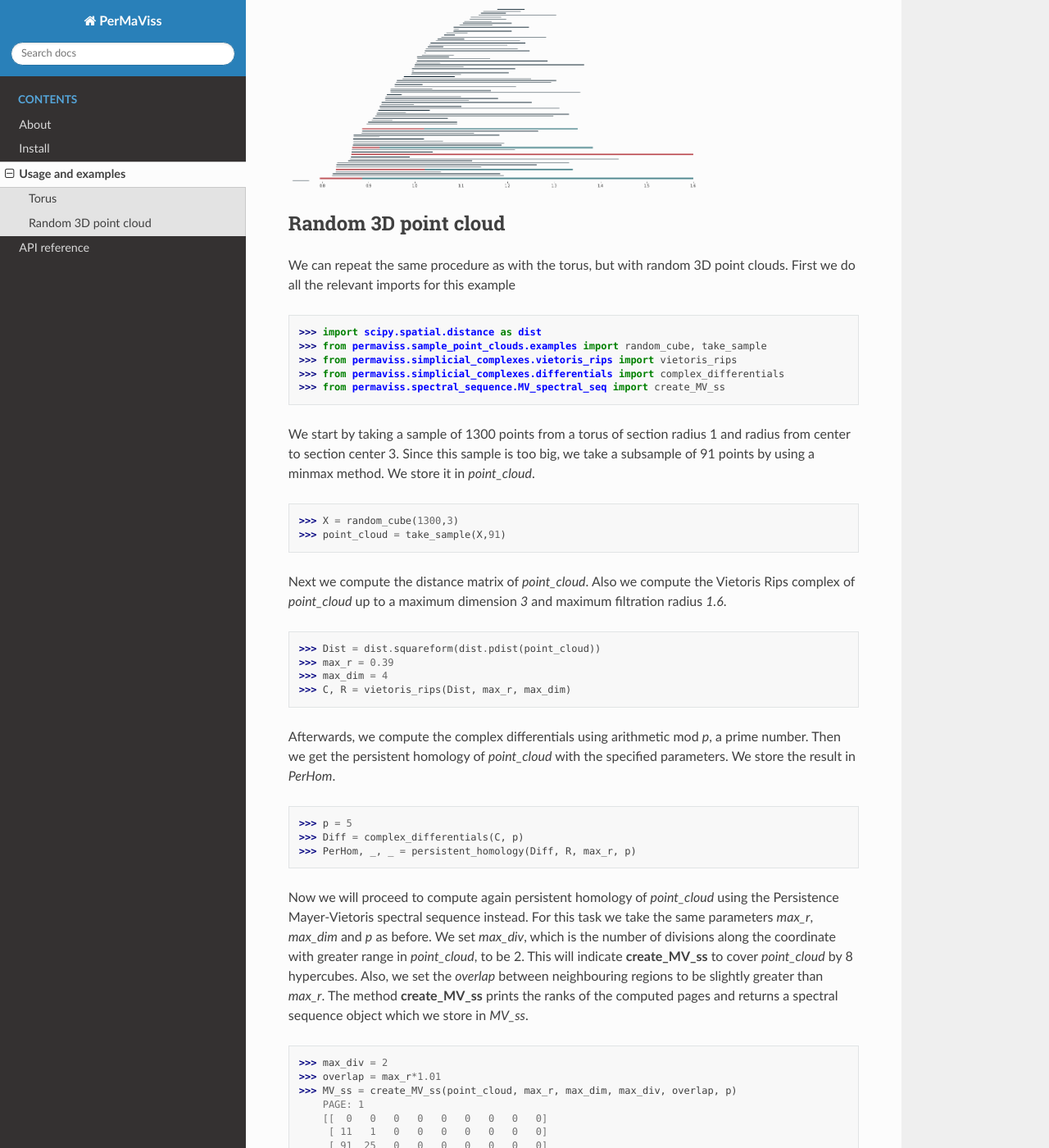
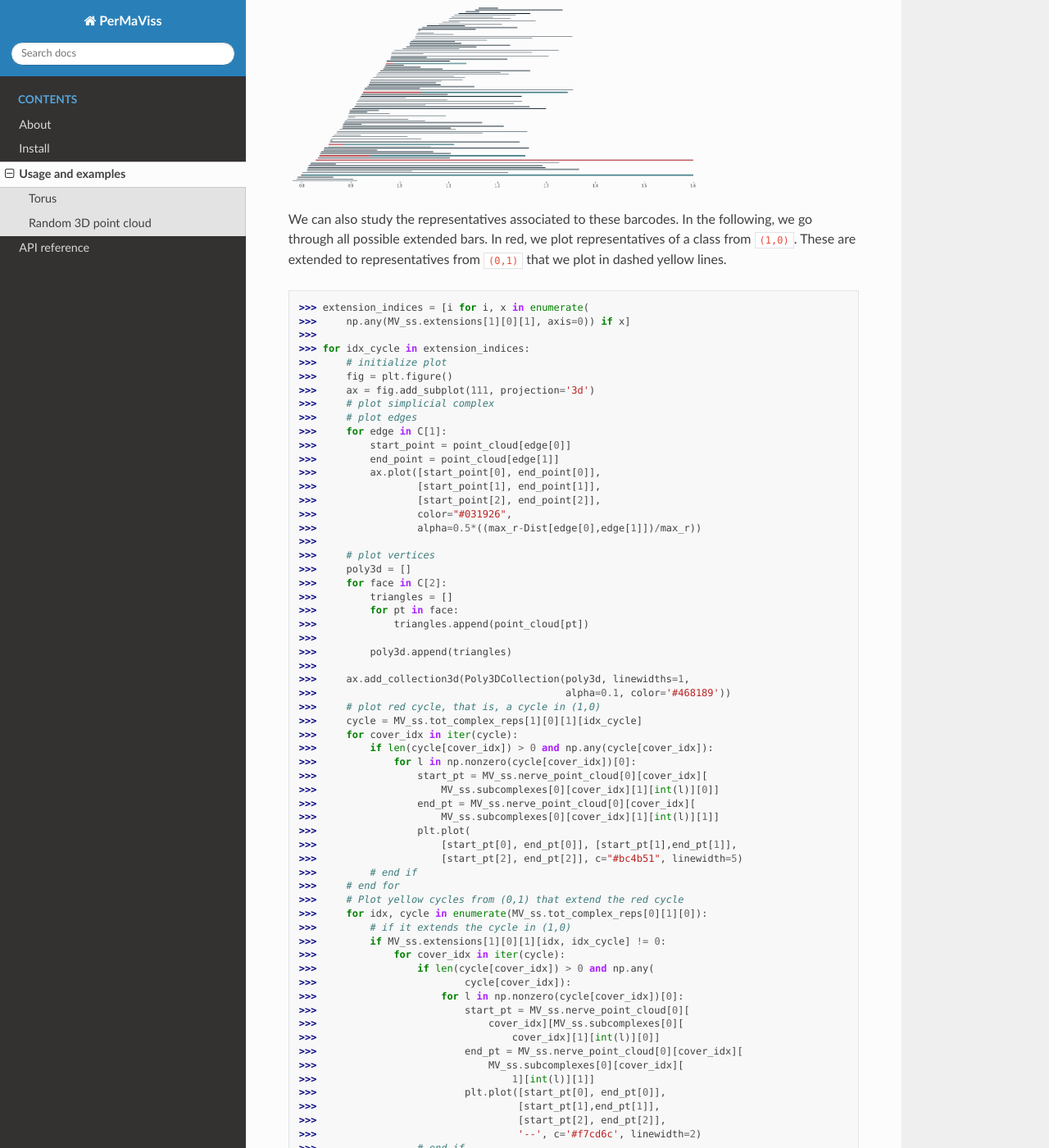
Before and after one commit to atorras1618/PerMaViss, a Sphinx documentation site: the page built from docs/examples/index.rst, in a window 1280 px wide and 1400 px high, scrolled down 3671 px. Shown: the whole window at 82% size. Built offline with Sphinx 7.4.7 and the Read the Docs theme 2.0.0, drawn with Linux system fonts in a browser that asks for light colours; some of the changed text lies outside the part shown.

Commit message:
added extension problem representatives

```diff
--- a/docs/examples/index.rst
+++ b/docs/examples/index.rst
@@ -131,6 +131,96 @@ Here we look at the extension information on one dimensional persistence classes
 
 .. image:: TorusExtension.png
   :width: 500
+
+We can also study the representatives associated to these barcodes. In the following, we go through
+all possible extended bars. In red, we plot representatives of a class from ``(1,0)``. These are
+extended to representatives from ``(0,1)`` that we plot in dashed yellow lines.
+
+    >>> extension_indices = [i for i, x in enumerate(
+    >>>     np.any(MV_ss.extensions[1][0][1], axis=0)) if x]
+    >>>
+    >>> for idx_cycle in extension_indices:
+    >>>     # initialize plot
+    >>>     fig = plt.figure()
+    >>>     ax = fig.add_subplot(111, projection='3d')
+    >>>     # plot simplicial complex
+    >>>     # plot edges
+    >>>     for edge in C[1]:
+    >>>         start_point = point_cloud[edge[0]]
+    >>>         end_point = point_cloud[edge[1]]
+    >>>         ax.plot([start_point[0], end_point[0]],
+    >>>                 [start_point[1], end_point[1]],
+    >>>                 [start_point[2], end_point[2]],
+    >>>                 color="#031926",
+    >>>                 alpha=0.5*((max_r-Dist[edge[0],edge[1]])/max_r))
+    >>>
+    >>>     # plot vertices
+    >>>     poly3d = []
+    >>>     for face in C[2]:
+    >>>         triangles = []
+    >>>         for pt in face:
+    >>>             triangles.append(point_cloud[pt])
+    >>>
+    >>>         poly3d.append(triangles)
+    >>>
+    >>>     ax.add_collection3d(Poly3DCollection(poly3d, linewidths=1,
+    >>>                                          alpha=0.1, color='#468189'))
+    >>>     # plot red cycle, that is, a cycle in (1,0)
+    >>>     cycle = MV_ss.tot_complex_reps[1][0][1][idx_cycle]
+    >>>     for cover_idx in iter(cycle):
+    >>>         if len(cycle[cover_idx]) > 0 and np.any(cycle[cover_idx]):
+    >>>             for l in np.nonzero(cycle[cover_idx])[0]:
+    >>>                 start_pt = MV_ss.nerve_point_cloud[0][cover_idx][
+    >>>                     MV_ss.subcomplexes[0][cover_idx][1][int(l)][0]]
+    >>>                 end_pt = MV_ss.nerve_point_cloud[0][cover_idx][
+    >>>                     MV_ss.subcomplexes[0][cover_idx][1][int(l)][1]]
+    >>>                 plt.plot(
+    >>>                     [start_pt[0], end_pt[0]], [start_pt[1],end_pt[1]],
+    >>>                     [start_pt[2], end_pt[2]], c="#bc4b51", linewidth=5)
+    >>>         # end if
+    >>>     # end for
+    >>>     # Plot yellow cycles from (0,1) that extend the red cycle
+    >>>     for idx, cycle in enumerate(MV_ss.tot_complex_reps[0][1][0]):
+    >>>         # if it extends the cycle in (1,0)
+    >>>         if MV_ss.extensions[1][0][1][idx, idx_cycle] != 0:
+    >>>             for cover_idx in iter(cycle):
+    >>>                 if len(cycle[cover_idx]) > 0 and np.any(
+    >>>                         cycle[cover_idx]):
+    >>>                     for l in np.nonzero(cycle[cover_idx])[0]:
+    >>>                         start_pt = MV_ss.nerve_point_cloud[0][
+    >>>                             cover_idx][MV_ss.subcomplexes[0][
+    >>>                                 cover_idx][1][int(l)][0]]
+    >>>                         end_pt = MV_ss.nerve_point_cloud[0][cover_idx][
+    >>>                             MV_ss.subcomplexes[0][cover_idx][
+    >>>                                 1][int(l)][1]]
+    >>>                         plt.plot([start_pt[0], end_pt[0]],
+    >>>                                  [start_pt[1],end_pt[1]],
+    >>>                                  [start_pt[2], end_pt[2]],
+    >>>                                  '--', c='#f7cd6c', linewidth=2)
+    >>>                 # end if
+    >>>             # end for
+    >>>         # end if
+    >>>     # end for
+    >>>     # Then we show the figure
+    >>>     ax.grid(False)
+    >>>     ax.set_axis_off()
+    >>>     plt.show()
+    >>>     plt.close(fig)
+
+.. image:: torusRep0.png
+  :width: 300
+
+.. image:: torusRep1.png
+  :width: 300
+
+.. image:: torusRep2.png
+  :width: 300
+
+.. image:: torusRep3.png
+  :width: 300
+
+.. image:: torusRep4.png
+  :width: 300
 
 Random 3D point cloud
 ---------------------
```
Also changed, not shown: README.rst (+17 -1 lines), docs/examples/TorusBarcode0.png, docs/examples/TorusBarcode1.png, docs/examples/TorusBarcode2.png, docs/examples/TorusExtension.png, docs/examples/torusRep0.png (added), docs/examples/torusRep1.png (added), docs/examples/torusRep2.png (added), docs/examples/torusRep3.png (added), docs/examples/torusRep4.png (added), 6 other files.
